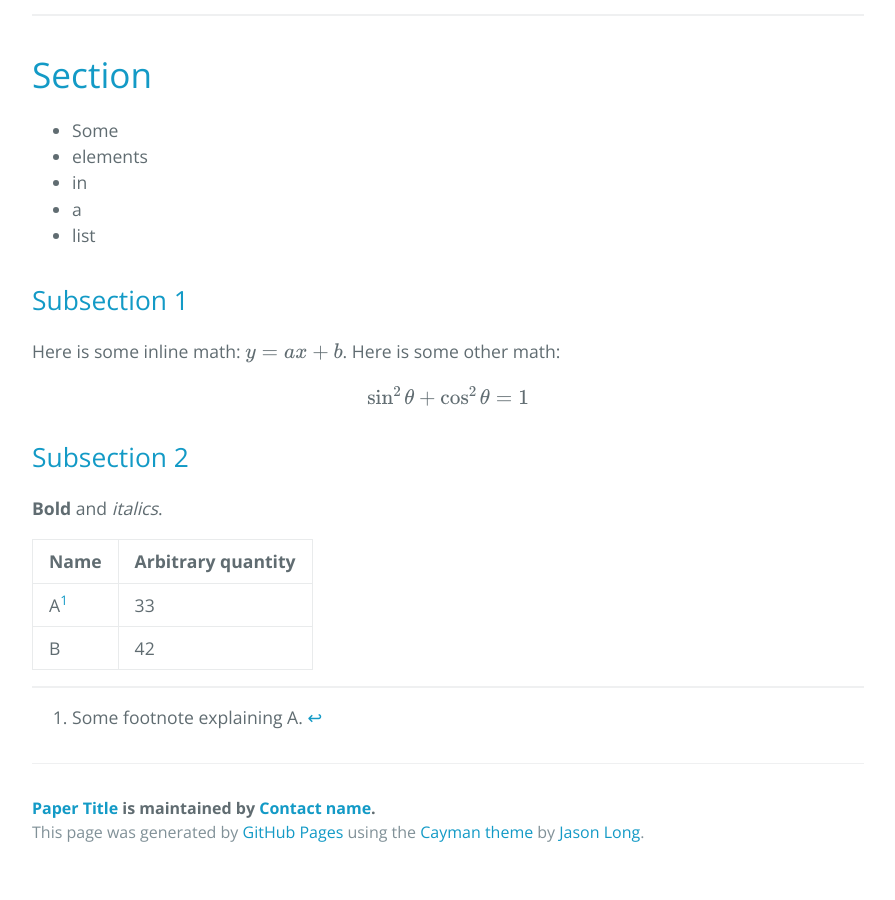
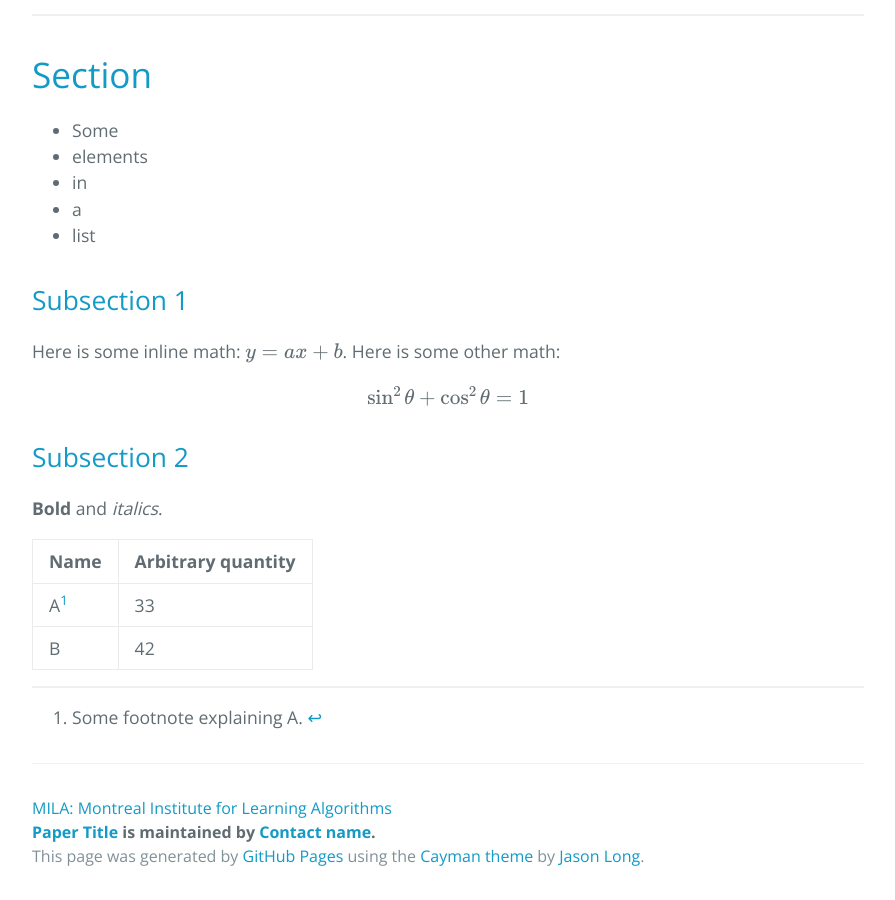
Before and after one commit to mila-iqia/mila-paper-webpage, a Jekyll site: the page built from index.md, in a window 1280 px wide and 900 px high, scrolled down 723 px. Shown: the whole window, without its empty margins (192-1087 px from the left). Built offline with Jekyll 4.4.1, drawn with Linux system fonts in a browser that asks for light colours; formulas are drawn with MathJax 3; before the commit the page ends 1599 px from its top, so only the background shows below that.

Commit message:
Add link to MILA website

```diff
--- a/_includes/page-footer.html
+++ b/_includes/page-footer.html
@@ -1,4 +1,5 @@
 <footer class="site-footer">
+  <span class="site-footer-credits"><a href="https://mila.umontreal.ca">MILA: Montreal Institute for Learning Algorithms</a></span>
   <span class="site-footer-owner"><a href="{{ site.url }}">{{ site.title }}</a> is maintained by <a href="{{ site.author.url }}">{{ site.author.name }}</a>.</span>
   <span class="site-footer-credits">This page was generated by <a href="https://pages.github.com">GitHub Pages</a> using the <a href="https://github.com/pietromenna/jekyll-cayman-theme">Cayman theme</a> by <a href="http://github.com/jasonlong">Jason Long</a>.</span>
 </footer>
```
